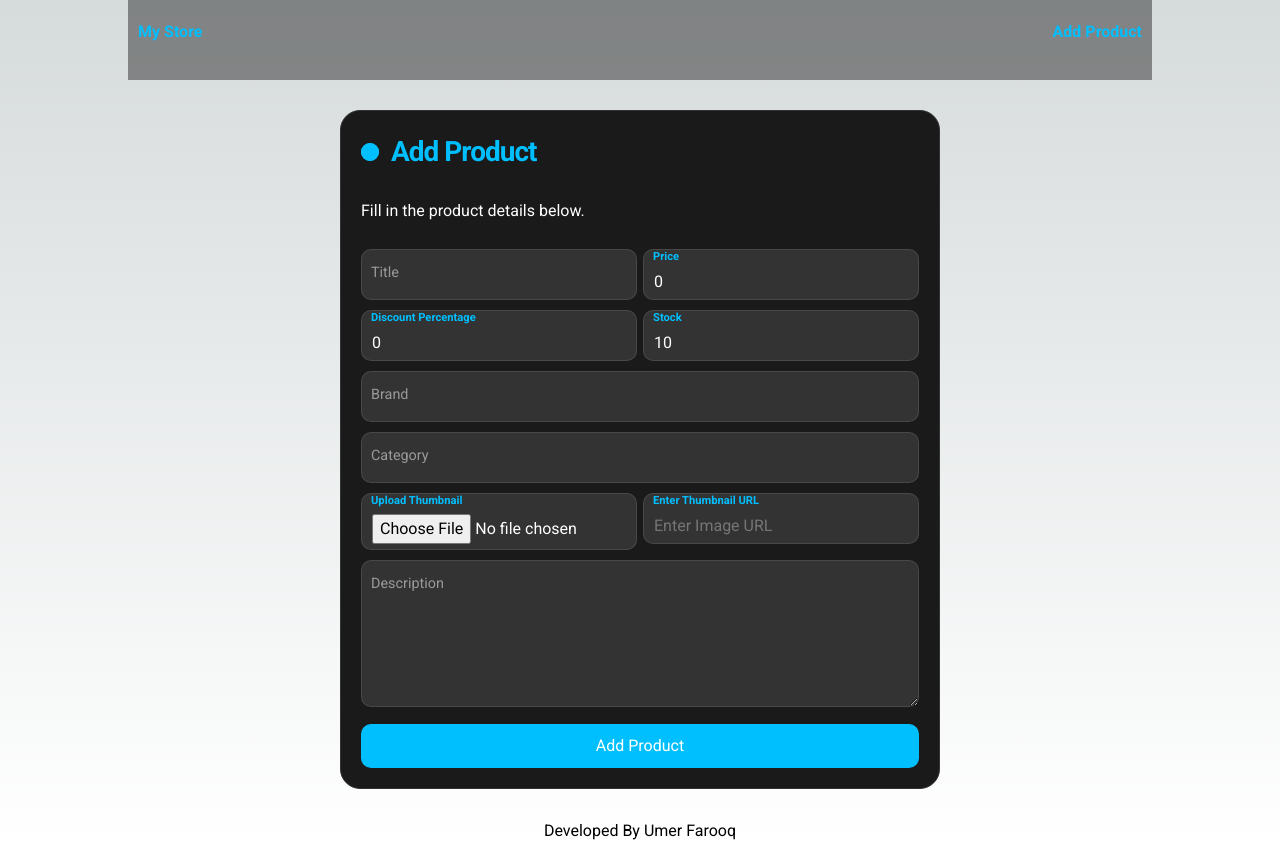
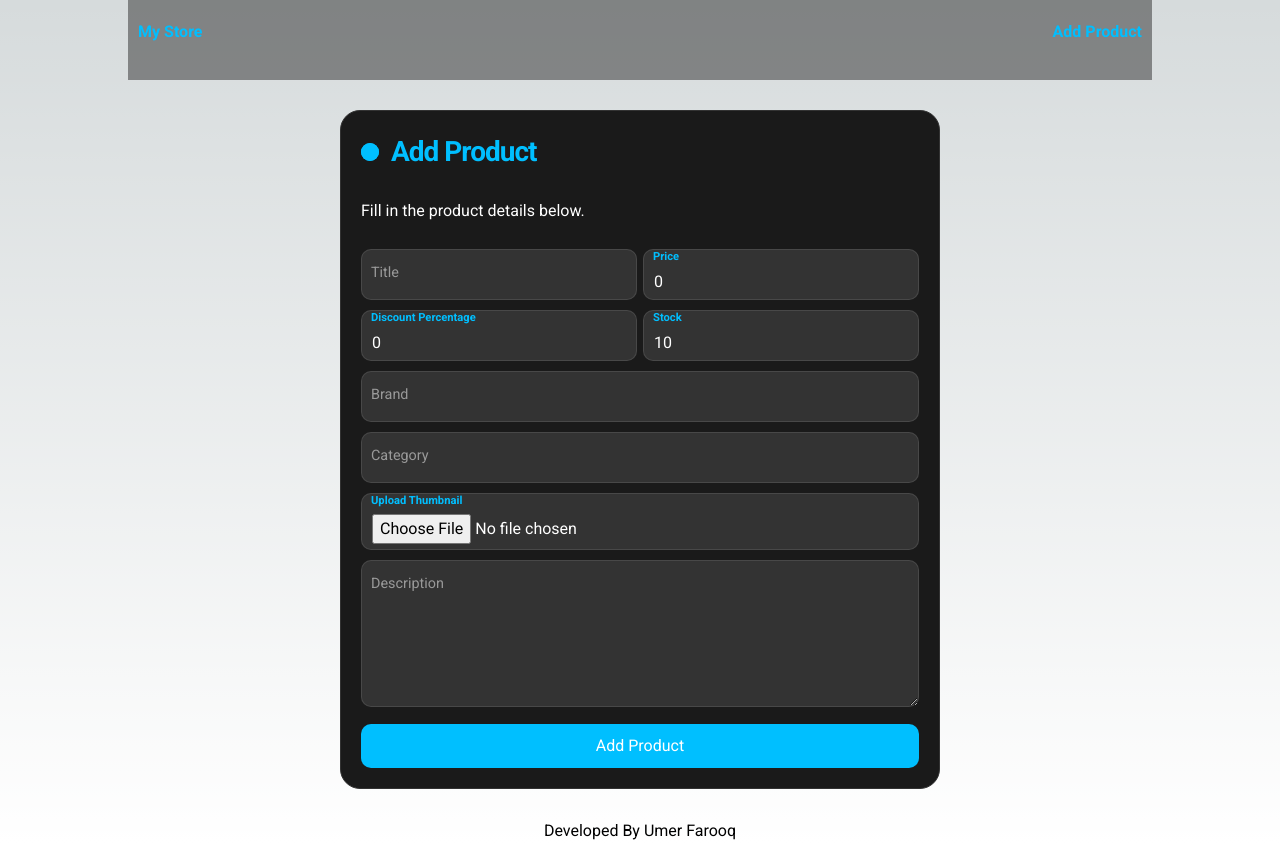
Before and after one commit to umerfarooq5349/ecommerce, a Next.js app: page /AddProduct in a window 1280 px wide. Built offline with nearby package versions, Linux system fonts and the light colour scheme.

Commit message:
image upload fixed

```diff
--- a/src/components/form/form.tsx
+++ b/src/components/form/form.tsx
@@ -19,7 +19,6 @@ interface FormData {
 
 const Foorm = (formData: FormData) => {
   const [selectedImage, setSelectedImage] = useState<string | null>(null);
-  const [imageUrl, setImageUrl] = useState<string | null>(null);
 
   const handleImageUpload: ChangeEventHandler<HTMLInputElement> = (event) => {
     const file = event.target.files?.[0];
@@ -27,19 +26,10 @@ const Foorm = (formData: FormData) => {
       const reader = new FileReader();
       reader.onloadend = () => {
         setSelectedImage(reader.result as string);
-        setImageUrl(null); // Clear image URL if a file is selected
       };
       reader.readAsDataURL(file);
     }
     formData.handleImageUpload(event); // Call the original handler
-  };
-
-  const handleImageUrlChange: ChangeEventHandler<HTMLInputElement> = (
-    event
-  ) => {
-    const url = event.target.value;
-    setImageUrl(url);
-    setSelectedImage(null); // Clear selected image if URL is used
   };
 
   return (
@@ -122,10 +112,8 @@ const Foorm = (formData: FormData) => {
         />
         <span>Category</span>
       </label>
-      <div className={styles.flex}>
-        <label>
-          {!selectedImage && !imageUrl && (
-            <>
+      <div className={styles.flexCenter}>
+        <label className={styles.centered}>
           <input
             type="file"
             name="thumbnail"
@@ -133,28 +121,12 @@ const Foorm = (formData: FormData) => {
             className={styles.input}
           />
           <span>Upload Thumbnail</span>
-            </>
-          )}
-        </label>
-        <label>
-          {!selectedImage && !imageUrl && (
-            <>
-              <input
-                type="text"
-                name="imageUrl"
-                placeholder="Enter Image URL"
-                onChange={handleImageUrlChange}
-                className={styles.input}
-              />
-              <span>Enter Thumbnail URL</span>
-            </>
-          )}
         </label>
       </div>
-      {(selectedImage || imageUrl) && (
+      {(selectedImage || formData.thumbnail) && (
         <div className={styles.thumbnail_preview}>
           <Image
-            src={selectedImage! || imageUrl!}
+            src={selectedImage || formData.thumbnail}
             alt="Selected Thumbnail"
             width={350}
             height={200}
--- a/src/utils/saas/FormComponent.module.scss
+++ b/src/utils/saas/FormComponent.module.scss
@@ -15,6 +15,7 @@
 
   label {
     position: relative;
+    flex: 1;
 
     .input {
       background-color: $input-bg-color;
@@ -58,6 +59,7 @@
     border-radius: 10px;
     border: 2px solid $input-border-color;
     object-fit: cover;
+    align-self: center; // Center the thumbnail preview
   }
 }
 
@@ -109,6 +111,19 @@
   }
 }
 
+.flexCenter {
+  display: flex;
+  justify-content: center;
+  align-items: center;
+  gap: 10px;
+
+  .centered {
+    display: flex;
+    flex-direction: column;
+    align-items: center;
+  }
+}
+
 .submit {
   border: none;
   outline: none;
--- a/src/utils/saas/theme/theme.scss
+++ b/src/utils/saas/theme/theme.scss
@@ -18,6 +18,10 @@ $text-color: rgba(255, 255, 255, 0.7);
 $text-hover-color: royalblue;
 $submit-bg-color: #00bfff;
 $submit-hover-bg-color: #00bfff96;
+$dark: #777777;
+$error: #ef8d9c;
+$orange: #ffc39e;
+$white: #f8f9fa;
 
 $animation: 2s ease-in-out infinite;
 
```
Also changed, not shown: src/app/Total-Items/page.tsx (+7 -5 lines). Lines whose indentation alone changed are shown as unchanged.
